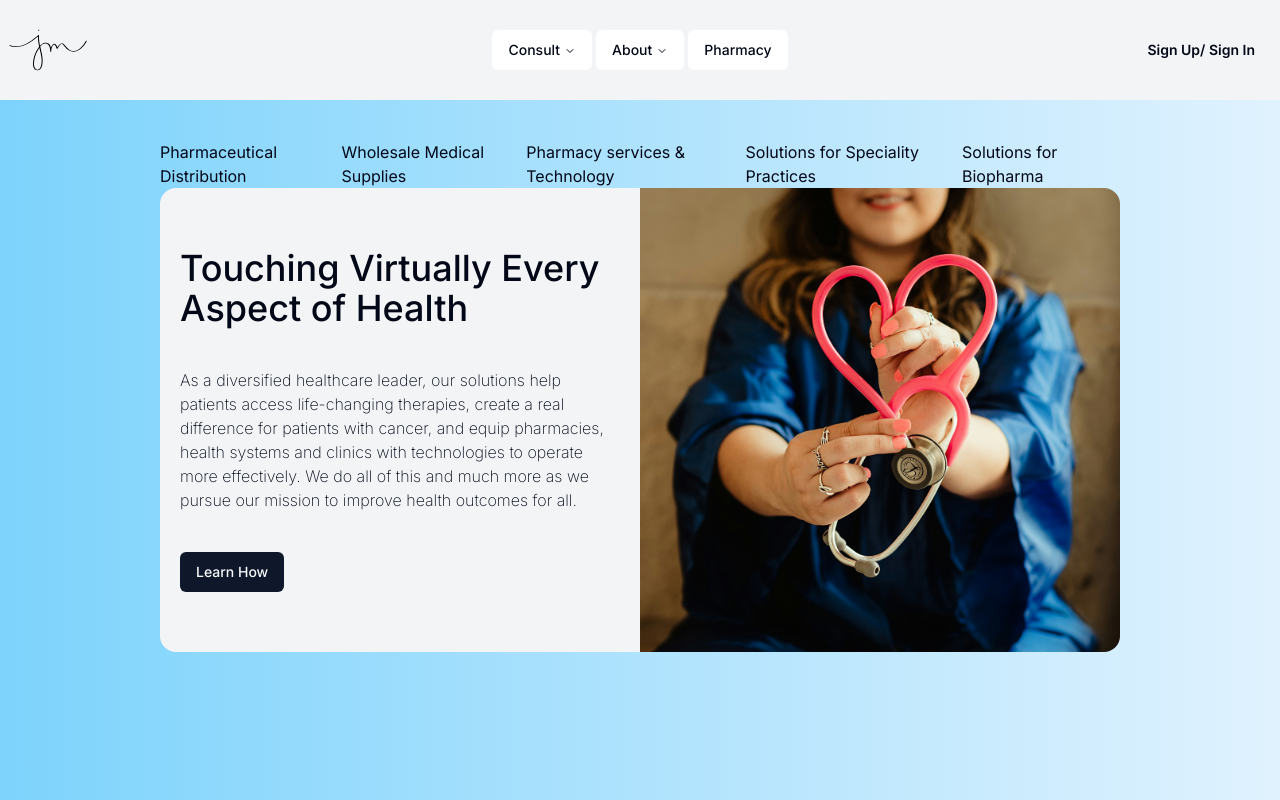
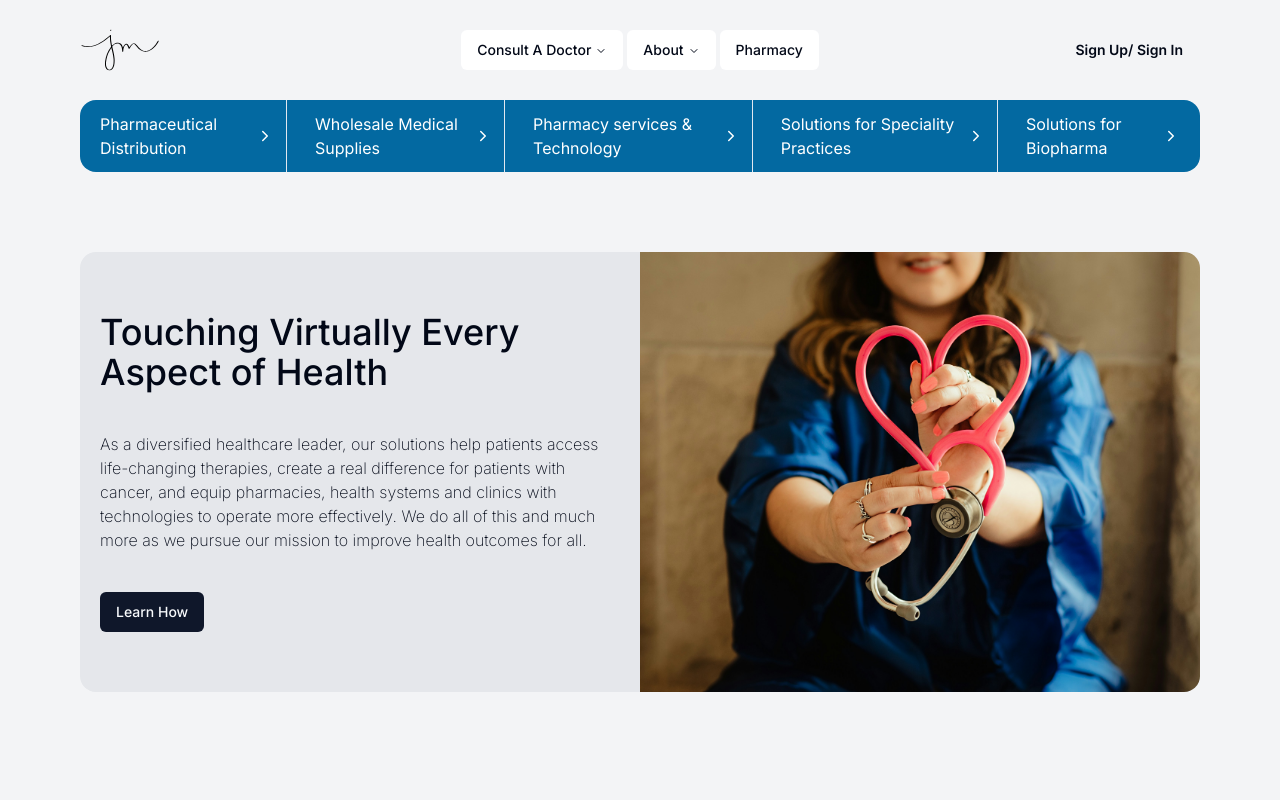
Before and after one commit to Okware-L/pharma, a Next.js app: page / in a window 1280 px wide. Built offline with nearby package versions, Linux system fonts and the light colour scheme.

Commit message:
hero section up

```diff
--- a/package.json
+++ b/package.json
@@ -11,6 +11,7 @@
   "dependencies": {
     "@clerk/nextjs": "^4.29.10",
     "@radix-ui/react-navigation-menu": "^1.1.4",
+    "@radix-ui/react-separator": "^1.0.3",
     "@radix-ui/react-slot": "^1.0.2",
     "class-variance-authority": "^0.7.0",
     "clsx": "^2.1.0",
--- a/src/app/page.tsx
+++ b/src/app/page.tsx
@@ -5,9 +5,9 @@ import { Button } from "@/components/ui/button";
 export default function Home() {
   return (
     <>
-      <div className="w-screen min-h-screen  bg-gradient-to-r from-sky-300 to-sky-100">
+      <div className="w-screen min-h-screen  bg-gray-100">
         <Navbar />
-        <div className="sm:px-40 px-5 mt-10">
+        <div className="sm:px-20 px-5 ">
           <Hero />
         </div>
       </div>
--- a/src/components/Hero.tsx
+++ b/src/components/Hero.tsx
@@ -1,20 +1,34 @@
+"use client";
+
 import React from "react";
 import { Button } from "@/components/ui/button";
+import { ChevronRight } from "lucide-react";
 import Image from "next/image";
 
 export default function Hero() {
   return (
     <>
       <main>
-        <div className="flex">
-          <div>Pharmaceutical Distribution</div>
-          <div>Wholesale Medical Supplies</div>
-          <div>Pharmacy services & Technology</div>
-          <div>Solutions for Speciality Practices</div>
-          <div>Solutions for Biopharma</div>
+        <div className="text-white bg-sky-700 rounded-2xl hidden sm:flex mb-20">
+          <div className="border-r p-3 flex mx-2 items-center ">
+            Pharmaceutical Distribution
+            <ChevronRight />
+          </div>
+          <div className="border-r p-3 flex mx-2 items-center">
+            Wholesale Medical Supplies <ChevronRight />
+          </div>
+          <div className="border-r p-3 flex mx-2 items-center">
+            Pharmacy services & Technology <ChevronRight />
+          </div>
+          <div className="border-r p-3 flex mx-2 items-center">
+            Solutions for Speciality Practices <ChevronRight />
+          </div>
+          <div className="p-3 flex mx-2 items-center">
+            Solutions for Biopharma <ChevronRight />
+          </div>
         </div>
         <div className="grid sm:grid-cols-2">
-          <div className="bg-gray-100 rounded-l-2xl py-10">
+          <div className="bg-gray-200 rounded-l-2xl py-10">
             <h1 className="text-4xl font-medium text-left p-5">
               Touching Virtually Every Aspect of Health
             </h1>
--- a/src/components/Navbar.tsx
+++ b/src/components/Navbar.tsx
@@ -31,11 +31,16 @@ const components: { title: string; href: string; description: string }[] = [
     href: "/emergencies",
     description: "Air lift or get an ambulance near you, now.",
   },
+  {
+    title: "Our Stories",
+    href: "/",
+    description: "JM-Qafri catalogue",
+  },
 ];
 
 export default function Navbar() {
   return (
-    <div className="navbar bg-gray-100">
+    <div className="navbar bg-gray-100 sm:px-20">
       <div className="navbar-start">
         <div className="dropdown">
           <div tabIndex={0} role="button" className="btn btn-ghost lg:hidden">
@@ -85,7 +90,7 @@ export default function Navbar() {
         <NavigationMenu>
           <NavigationMenuList>
             <NavigationMenuItem>
-              <NavigationMenuTrigger>Consult</NavigationMenuTrigger>
+              <NavigationMenuTrigger>Consult A Doctor</NavigationMenuTrigger>
               <NavigationMenuContent>
                 <ul className="grid gap-3 p-6 md:w-[400px] lg:w-[500px] lg:grid-cols-[.75fr_1fr]">
                   <ListItem href="/" title="Video Consultation">
--- /dev/null
+++ b/src/components/ui/separator.tsx
@@ -0,0 +1,31 @@
+"use client"
+
+import * as React from "react"
+import * as SeparatorPrimitive from "@radix-ui/react-separator"
+
+import { cn } from "@/lib/utils"
+
+const Separator = React.forwardRef<
+  React.ElementRef<typeof SeparatorPrimitive.Root>,
+  React.ComponentPropsWithoutRef<typeof SeparatorPrimitive.Root>
+>(
+  (
+    { className, orientation = "horizontal", decorative = true, ...props },
+    ref
+  ) => (
+    <SeparatorPrimitive.Root
+      ref={ref}
+      decorative={decorative}
+      orientation={orientation}
+      className={cn(
+        "shrink-0 bg-border",
+        orientation === "horizontal" ? "h-[1px] w-full" : "h-full w-[1px]",
+        className
+      )}
+      {...props}
+    />
+  )
+)
+Separator.displayName = SeparatorPrimitive.Root.displayName
+
+export { Separator }
```
Also changed, not shown: 1 other file (tests, documents, lock files or other folders).
